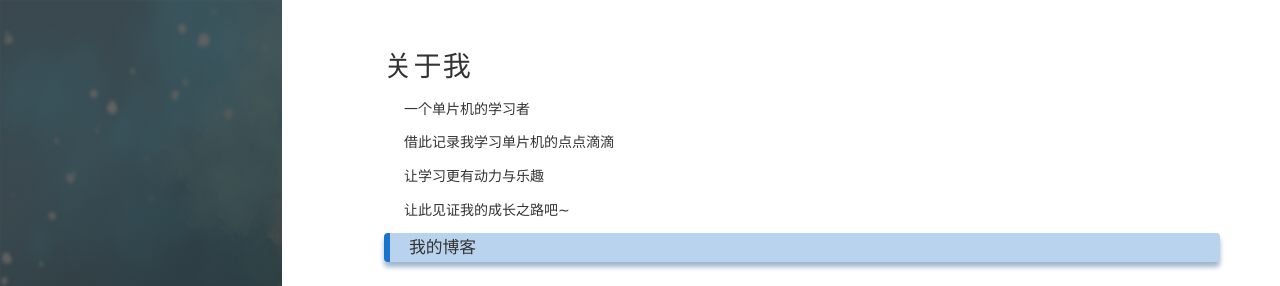
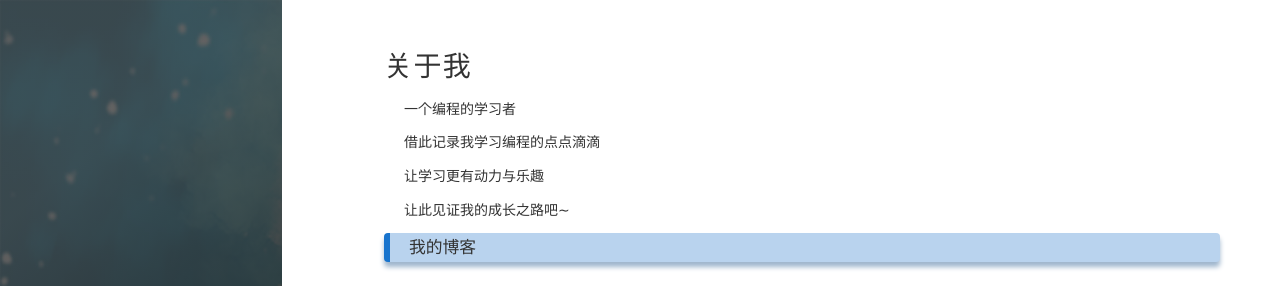
Before and after one commit to FXHao/FXHao.github.io, a Jekyll site: the page built from about.md, in a window 1280 px wide. Shown: the top 286 px of the page. Built offline with Jekyll 4.4.1, drawn with Linux system fonts in a browser that asks for light colours; nearby versions of some CDN libraries; comment, search, counter and statistics services are not loaded.

Commit message:
Update about.md

```diff
--- a/about.md
+++ b/about.md
@@ -3,9 +3,9 @@ layout: page
 title: 关于我
 ---
 
-一个单片机的学习者
+一个编程的学习者
 <p>
-借此记录我学习单片机的点点滴滴
+借此记录我学习编程的点点滴滴
 <p>
 让学习更有动力与乐趣
 <p>
```
